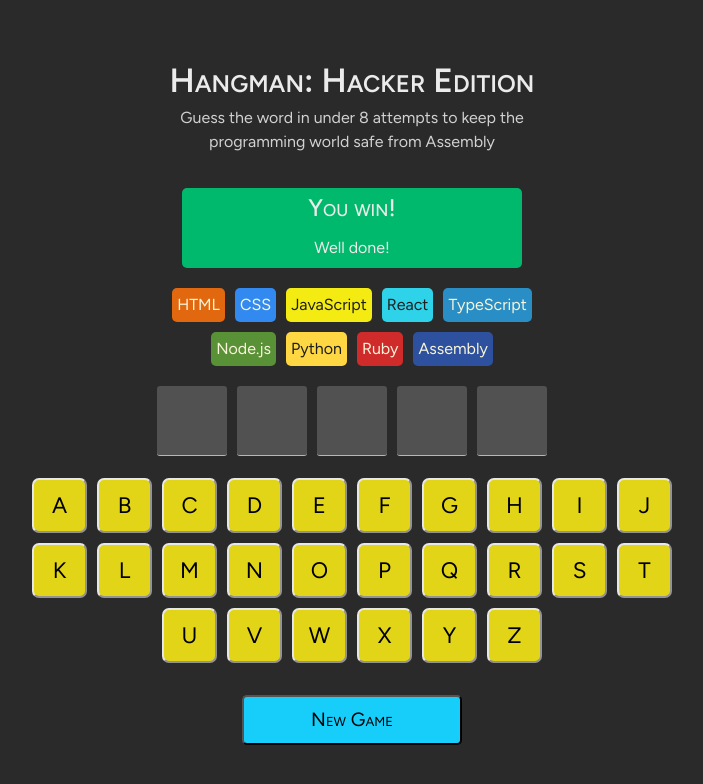
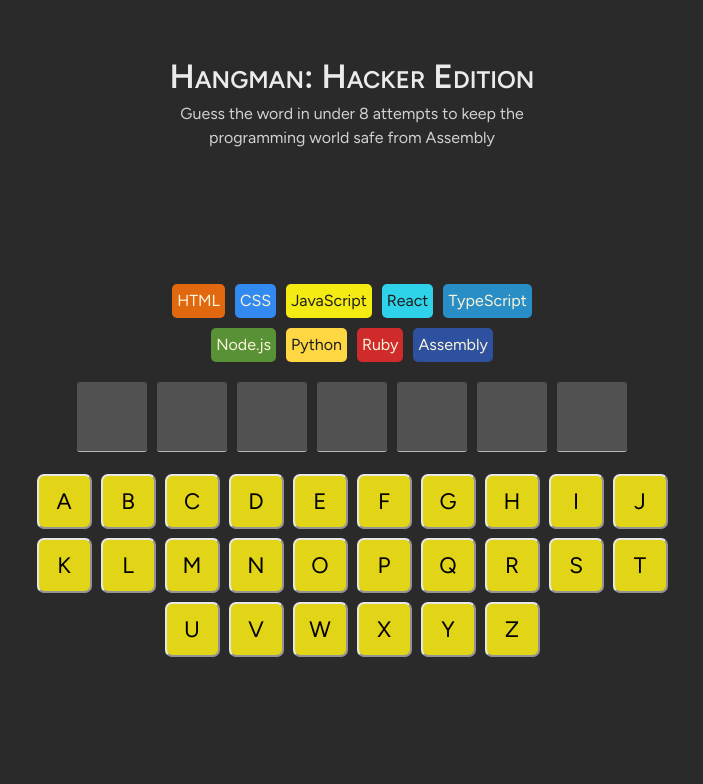
Before and after one commit to ennskevin/hangman, a React (Vite) app: page / in a window 1280 px wide. Shown: the top 784 px of the page, without its empty margins (288-991 px from the left). Built offline with nearby package versions, Linux system fonts and the light colour scheme; a web font is replaced by a local one.

Commit message:
Imp final draft

```diff
--- a/package.json
+++ b/package.json
@@ -10,6 +10,7 @@
     "preview": "vite preview"
   },
   "dependencies": {
+    "clsx": "^2.1.1",
     "react": "^19.2.0",
     "react-dom": "^19.2.0"
   },
--- a/src/App.tsx
+++ b/src/App.tsx
@@ -1,36 +1,29 @@
 import { useState, useEffect, useRef } from 'react'
 import { nanoid } from "nanoid"
+import { clsx } from "clsx"
 import Header from './components/Header';
 import Language from './components/Language';
 import Key from './components/Key';
 
 import { languagesData } from './data/languagesData';
+import { wordsData } from './data/wordsData'
+import { getFarewellText } from './utils';
 
 export default function App() {
 
-    type Language = {
-        id: string;
-        name: string;
-        isAlive: boolean;
-        backgroundColor: string;
-        color: string;
-    }
+    const alphabet = "abcdefghijklmnopqrstuvwxyz".toUpperCase()
+    const [answer, setAnswer] = useState<any>(wordsData[Math.floor(Math.random() * wordsData.length)].toUpperCase())
+    const [guessedLetters, setGuessedLetters] = useState<string[]>([])
+    const wrongGuesses = [...guessedLetters].filter(letter => {
+        return !answer.includes(letter)
+    }).length
+    const isMostRecentWrong = !answer.includes(guessedLetters.at(-1))
 
-    const alphabet = "abcdefghijklmnopqrstuvwxyz".toUpperCase()
-
-    const [answer, setAnswer] = useState<any>("abcba".toUpperCase())
-
-    const [guessedLetters, setGuessedLetters] = useState<string[]>([])
-
-    const [gameOver, setGameOver] = useState<boolean>(
-        guessedLetters.length === 8
-    )
-
-    const [gameWon, setGameWon] = useState<boolean>(
-        [...answer].every(letter => {
+    const gameLost = wrongGuesses >= 8
+    const gameWon = [...answer].every(letter => {
             return guessedLetters.includes(letter)
-        })
-    )
+    })
+    const gameOver = gameLost || gameWon
 
     const answerElements = [...answer].map((c, i) => {
         const isGuessed = guessedLetters.includes(c)
@@ -38,26 +31,25 @@ export default function App() {
             key={i}
             className="answer-block"
         >
-            {isGuessed ? c : null}
+            {isGuessed || gameLost ? c : null}
         </span>
     })
 
-    const [languages, setLanguages] = useState<Language[]>(
-        languagesData.map(language => {
-            return ({
-                ...language,
-                id: nanoid(),
-                isAlive: true,
-            })
+    const languages = languagesData.map((language, i) => {
+        const lost = i < wrongGuesses
+        return ({
+            ...language,
+            id: nanoid(),
+            lost,
         })
-    )
+    })
 
     const languageElements = languages.map(language => {
         return <Language
             key={language.id}
             id={language.id}
             name={language.name}
-            isAlive={language.isAlive}
+            lost={language.lost}
             backgroundColor={language.backgroundColor}
             color={language.color}
         />
@@ -84,14 +76,63 @@ export default function App() {
     })
 
     useEffect(() => {
-        console.log(keys)
+        // console.log(keys)
     }, [guessedLetters])
 
+    useEffect(() => {
+        // console.log(gameWon)
+    }, [gameWon])
+
     function guess(letter: string) {
-        // toggle isGuessed state on the key
-        // toggle key style based on isCorrect (change border color)
+        if (gameOver) return
+        if (guessedLetters.includes(letter)) return
         setGuessedLetters(prev => [...prev, letter])
     }
+
+    function newGame() {
+        // reset answer and guesses states
+        const newWord = wordsData[Math.floor(Math.random() * wordsData.length)]
+        setAnswer(newWord.toUpperCase())
+        setGuessedLetters([])
+    }
+
+    function renderGameStatus() {
+        if (gameWon) {
+            return (
+                <>
+                    <h2>You win!</h2>
+                    <p>Well done!</p>
+                </>
+            )
+        }
+        else if (gameLost) {
+            return (
+                <>
+                    <h2>Game over!</h2>
+                    <p>You lose! Time to learn Assembly</p>
+                </>
+            )
+        }
+        if (isMostRecentWrong && wrongGuesses > 0) {
+            console.log(wrongGuesses)
+            const languageName = languages[wrongGuesses - 1].name
+            const styles = {
+                backgroundColor: languages[wrongGuesses - 1].backgroundColor,
+                color: languages[wrongGuesses - 1].color
+            }
+            return (
+                <>
+                    <p className="farewell" style={styles}>{getFarewellText(languageName)}</p>
+                </>
+            )
+        }
+    }
+
+    const statusClass = clsx({
+        status: true,
+        won: gameWon,
+        lost: gameLost,
+    })
 
     return (
         <>
@@ -100,9 +141,12 @@ export default function App() {
 
                     <Header />
 
-                    <section className="status">
-                        <h2>You win!</h2>
-                        <p>Well done!</p>
+                    <section
+                        className={statusClass}
+                        aria-live="polite"
+                        role="status"
+                    >
+                        {renderGameStatus()}
                     </section>
 
                     <section className="languages">
@@ -113,15 +157,15 @@ export default function App() {
                         {answerElements}
                     </div>
 
-                    <div className="keyboard">
+                    <div className={`keyboard ${gameOver ? "blurred" : ""}`}>
                         {keyElements}
                     </div>
 
-                    {true ?
-                        <button className="new-game">
+                    <div className="new-game-wrapper">
+                        <button className={`new-game ${gameOver ? "show" : ""}`} onClick={newGame}>
                             New Game
                         </button>
-                        : null}
+                    </div>
 
                 </div>
             </main>
--- a/src/components/Language.tsx
+++ b/src/components/Language.tsx
@@ -1,20 +1,27 @@
+import { clsx } from "clsx"
+
 type Props = {
     id: string;
     name: string;
-    isAlive: boolean;
+    lost: boolean;
     backgroundColor: string;
     color: string;
 }
 
-export default function Language({ id, name, isAlive, backgroundColor, color }: Props) {
+export default function Language({ id, name, lost, backgroundColor, color }: Props) {
     const styles = {
         backgroundColor: backgroundColor,
         color: color,
     }
 
+    const className = clsx({
+        language: true,
+        lost: lost,
+    })
+
     return (
         <>
-            <div className="language" style={styles}>
+            <div className={className} style={styles}>
                 {name}
             </div>
         </>
--- /dev/null
+++ b/src/data/wordsData.ts
@@ -0,0 +1,52 @@
+export const wordsData: string[] = [
+  // Programming
+  "javascript","typescript","python","java","golang","rust","kotlin","swift",
+  "react","angular","vue","svelte","node","express","nextjs","redux",
+  "function","variable","constant","object","array","string","boolean",
+  "promise","async","await","callback","closure","scope","class",
+  "interface","component","hook","context","state","props","render",
+  "virtualdom","compiler","interpreter","runtime","syntax","debug",
+  "algorithm","binary","recursion","iteration","refactor","deploy",
+  "container","docker","kubernetes","server","client","database",
+  "backend","frontend","fullstack","endpoint","api","rest",
+  "graphql","authentication","authorization","encryption","hash",
+  "framework","library","package","module","dependency",
+
+  // Tech Concepts
+  "cloud","blockchain","machine","artificial","intelligence",
+  "neural","network","datascience","cybersecurity","encryption",
+  "virtualization","microservices","devops","automation",
+  "bandwidth","protocol","network","firewall",
+  "router","latency","scalability","optimization","compression",
+
+  // Tech Companies
+  "google","microsoft","apple","amazon","meta","openai",
+  "tesla","nvidia","intel","ibm","oracle","adobe",
+  "netflix","spotify","uber","airbnb","samsung",
+  "twitter","linkedin","github","gitlab","atlassian",
+
+  // Famous Tech Names
+  "turing","hopper","lovelace","einstein","newton",
+  "tesla","edison","curie","galileo","hawking",
+  "jobs","gates","bezos","musk","zuckerberg",
+  "torvalds","stallman","wozniak",
+
+  // Famous Places
+  "siliconvalley","paris","london","tokyo","berlin",
+  "rome","athens","cairo","dubai","singapore",
+  "newyork","losangeles","chicago","boston",
+  "sanfrancisco","seattle","washington",
+  "everest","sahara","amazon","antarctica",
+  "pacific","atlantic","himalayas",
+
+  // Science
+  "physics","chemistry","biology","astronomy",
+  "quantum","gravity","atom","molecule",
+  "electron","proton","neutron","energy",
+  "velocity","acceleration","momentum",
+  "photosynthesis","evolution","ecosystem",
+  "genetics","dna","cell","neuron",
+  "planet","galaxy","universe","orbit",
+  "fusion","fission","radiation",
+  "thermodynamics","relativity","entropy"
+]
--- a/src/index.css
+++ b/src/index.css
@@ -63,6 +63,7 @@ main {
   display: flex;
   flex-direction: column;
   justify-content: center;
+  align-items: center;
   margin-bottom: 24px;
 }
 
@@ -86,10 +87,18 @@ main {
   display: flex;
   flex-direction: column;
   align-items: center;
+  height: 80px;
   width: 340px;
-  background-color: rgb(0, 185, 108);
   border-radius: 5px;
   /* margin-block: 8px; */
+}
+
+.won {
+  background-color: rgb(0, 185, 108);;
+}
+
+.lost {
+background-color: rgb(170, 14, 14);;
 }
 
 .status * {
@@ -100,7 +109,18 @@ main {
 
 .status > h2 {
   font-variant-caps: small-caps;
-  font-weight: 500;
+  font-weight: 600;
+}
+
+.farewell {
+  display: flex;
+  flex-direction: column;
+  justify-content: center;
+  align-items: center;
+  min-height: 70px;
+  min-width: 200px;
+  border-radius: 5px;
+  padding: 10px;
 }
 
 .status > p {
@@ -125,6 +145,21 @@ main {
   align-items: center;
   border-radius: 5px;
   padding: 5px;
+  position: relative;
+}
+
+.language.lost::before {
+    content: "💀";
+    position: absolute;
+    display: flex;
+    align-items: center;
+    justify-content: center;
+    height: 100%;
+    width: 100%;
+    font-size: 0.85rem;
+    top: 0;
+    left: 0;
+    background-color: rgba(0, 0, 0, 0.7);
 }
 
 .answer {
@@ -157,8 +192,12 @@ main {
   flex-direction: row;
   flex-wrap: wrap;
   justify-content: center;
-  gap: 10px;
+  gap: 9px;
   padding: 2px;
+}
+
+.blurred {
+  opacity: 0.4;
 }
 
 .key {
@@ -175,6 +214,26 @@ main {
   cursor: pointer;
 }
 
+.guessed {
+  transform: scale(0.92);
+}
+
+.guessed.correct {
+  background-color: #30ff49;
+}
+
+.guessed.wrong {
+  background-color: #ff3a3a;
+}
+
+.new-game-wrapper {
+  height: 70px;
+  display: flex;
+  align-items: center;
+  justify-content: center;
+  margin-top: 10px;
+}
+
 .new-game {
   width: 220px;
   height: 50px;
@@ -182,6 +241,17 @@ main {
   border-radius: 5px;
   font-variant-caps: small-caps;
   font-size: 1.2rem;
-  margin-top: 20px;
   cursor: pointer;
+
+  opacity: 0;
+  transition: opacity 200ms ease;
+
+  pointer-events: none;
 }
+
+.new-game.show {
+  opacity: 1;
+  pointer-events: auto;
+
+  transition: opacity 700ms ease;
+}
--- /dev/null
+++ b/src/utils.ts
@@ -0,0 +1,19 @@
+export function getFarewellText(language: string) {
+    const options = [
+        `Farewell, ${language}`,
+        `Adios, ${language}`,
+        `R.I.P., ${language}`,
+        `We'll miss you, ${language}`,
+        `Oh no, not ${language}!`,
+        `${language} bites the dust`,
+        `Gone but not forgotten, ${language}`,
+        `The end of ${language} as we know it`,
+        `Off into the sunset, ${language}`,
+        `${language}, it's been real`,
+        `${language}, your watch has ended`,
+        `${language} has left the building`
+    ];
+
+    const randomIndex = Math.floor(Math.random() * options.length);
+    return options[randomIndex];
+}
```
Also changed, not shown: src/components/Key.tsx (+19 -1 lines), 1 other file (tests, documents, lock files or other folders).
